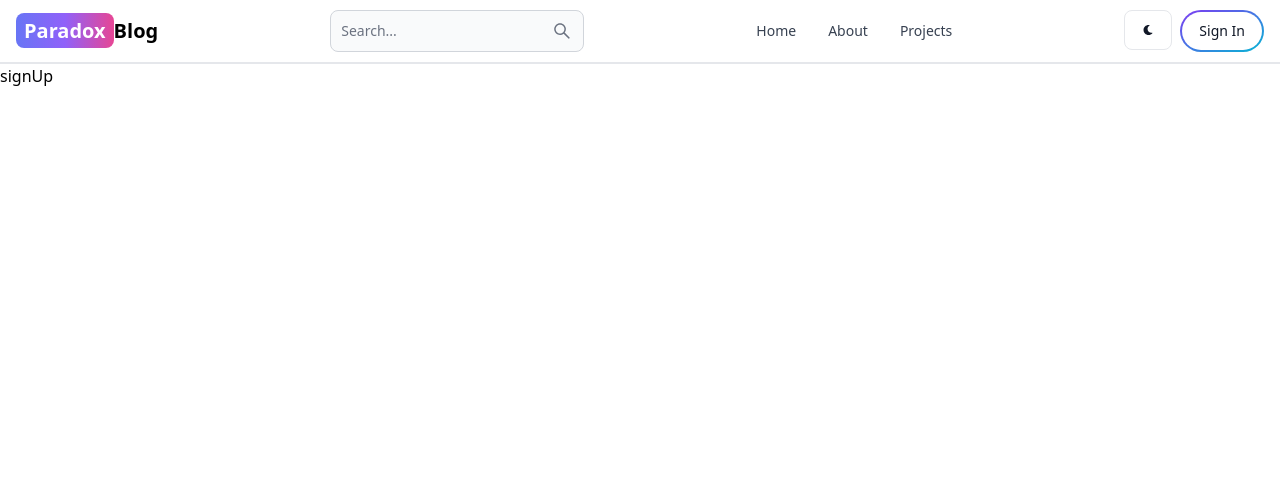
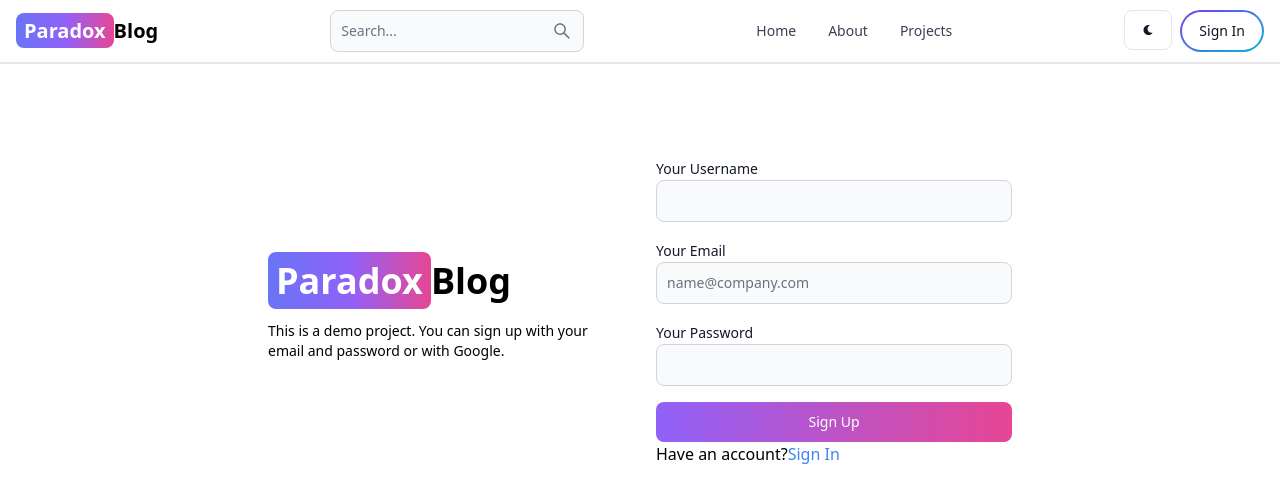
Before and after one commit to Paradox2024-github/MERN-blog-website, a React (Vite) app in the folder client/: page /sign-up in a window 1280 px wide. Shown: the top 502 px of the page. Built offline with nearby package versions, Linux system fonts and the light colour scheme.

Commit message:
create sign up UI

```diff
--- a/client/src/pages/SignUp.jsx
+++ b/client/src/pages/SignUp.jsx
@@ -1,7 +1,61 @@
 import React from 'react'
+import { Button, Label, TextInput } from 'flowbite-react'
+import { Link } from 'react-router-dom'
 
 export default function signUp() {
-  return (
-    <div>signUp</div>
-  )
+  return <div className='min-h-screen mt-20'>
+    <div className='flex p-3 max-w-3xl mx-auto flex-col md:flex-row md:items-center gap-8'>
+      {/* left */}
+      <div className='flex-1'>
+      <Link
+        to="/"
+        className="font-bold dark:text-white text-4xl"
+      >
+        <span className="px-2 py-1 bg-gradient-to-r from-indigo-500 via-purple-500 to-pink-500 rounded-lg text-white">
+          Paradox
+        </span>
+        Blog
+      </Link>
+      <p className='text-sm mt-5'>
+        This is a demo project. You can sign up with your email and password or with Google.
+      </p>
+
+      </div>
+      {/* right */}
+      <div className='flex-1'>
+        <form className='flex flex-col gap-4'>
+          <div className=''>
+            <Label value='Your Username'/>
+            <TextInput
+              type ='text'
+              id = 'username'
+            />
+          </div>
+          <div className=''>
+            <Label value='Your Email'/>
+            <TextInput
+              type ='text'
+              placeholder = 'name@company.com'
+              id = 'email'
+            />
+          </div>
+          <div className=''>
+            <Label value='Your Password'/>
+            <TextInput
+              type ='text'
+              id = 'password'
+            />
+          </div>
+          <Button gradientDuoTone= 'purpleToPink' type = 'submit' >
+            Sign Up
+          </Button>
+        </form>
+        <div>
+          <span>Have an account?</span>
+          <Link to= '/sign-in' className='text-blue-500'>Sign In</Link>
+        </div>
+      </div>
+    </div>
+  </div>
+
 }
```
Also changed, not shown: client/src/components/Header.jsx (+27 -30 lines).
